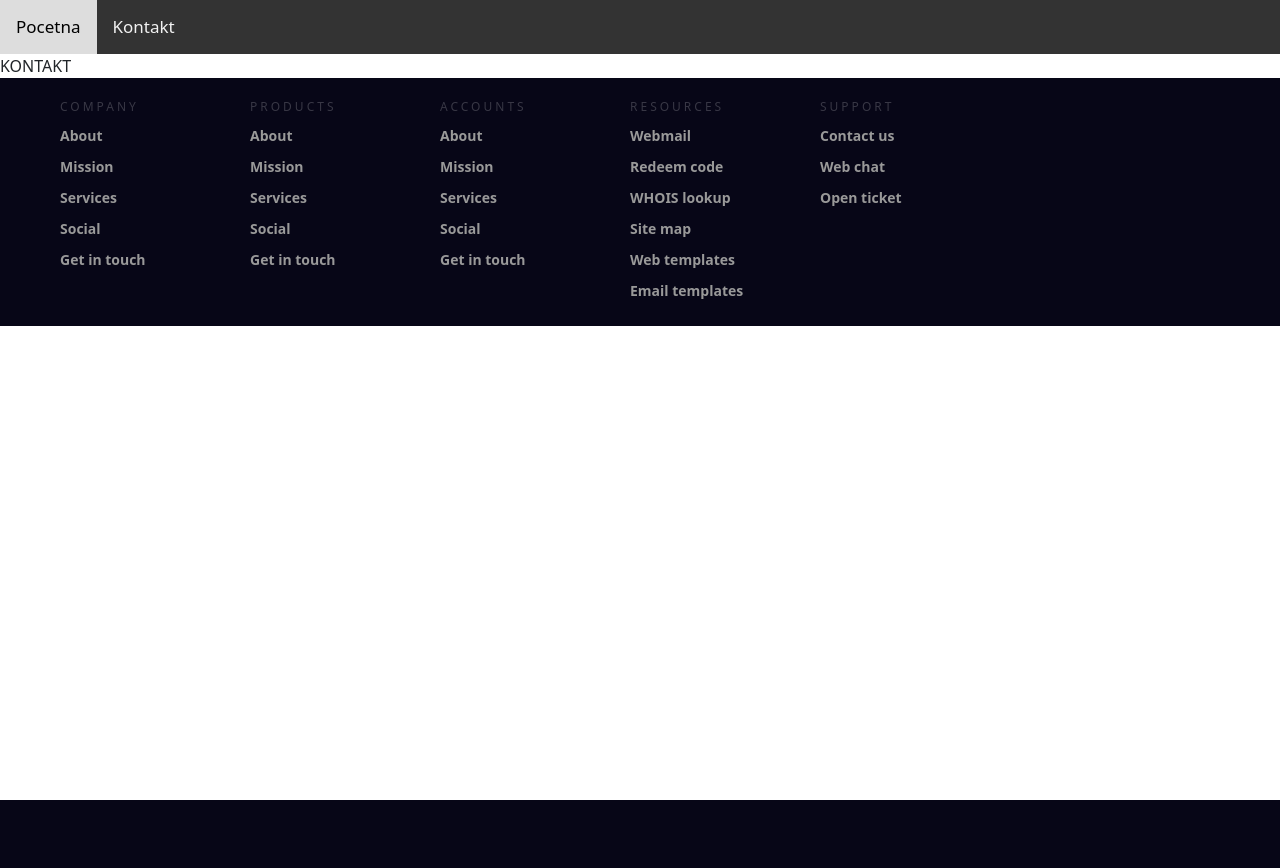
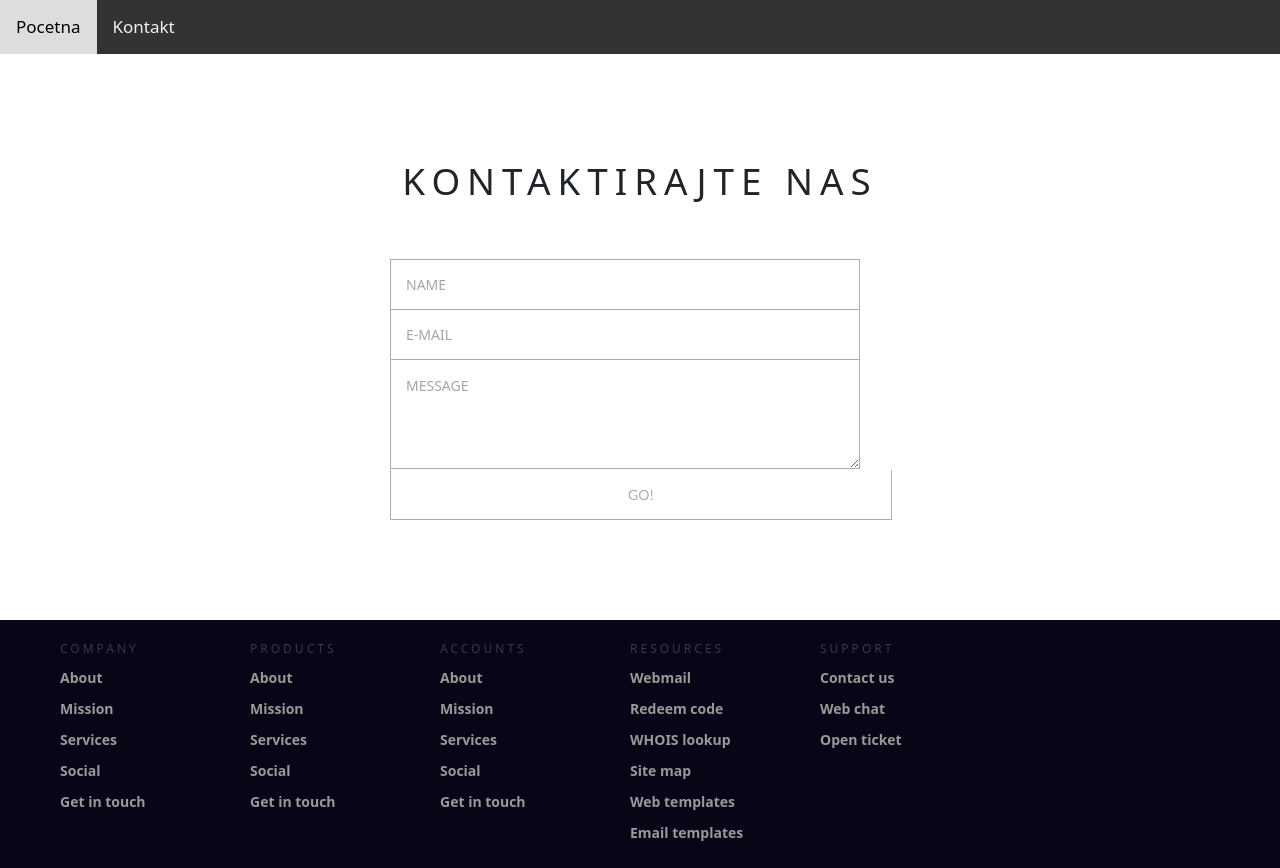
Before and after one commit to MarijaVukovicc/zubarreact, a React (Create React App) app: page /kontakt in a window 1280 px wide. Before the commit the page ends 800 px from the top, so only its background shows below. Built offline with nearby package versions, Linux system fonts and the light colour scheme.

Commit message:
prepravke kontakt strane

```diff
--- a/src/komponente/Kontakt.jsx
+++ b/src/komponente/Kontakt.jsx
@@ -1,10 +1,20 @@
-import React from 'react'
+import React from 'react';
+import './styleKontakt.css';
 
 
 function Kontakt() {
   return (
     <div>
-     KONTAKT
+      		<header>KONTAKTIRAJTE NAS</header>
+
+            <form id="form" className="topBefore">
+
+                    <input id="name" type="text" placeholder="NAME"/>
+                    <input id="email" type="text" placeholder="E-MAIL"/>
+                    <textarea id="message" type="text" placeholder="MESSAGE"></textarea>
+            <input id="submit" type="submit" value="GO!"/>
+
+            </form>
     </div>
   );
 }
--- a/src/komponente/NavBar.jsx
+++ b/src/komponente/NavBar.jsx
@@ -4,7 +4,7 @@ import { Link } from 'react-router-dom';
 function NavBar() {
   return (
     <div>
-        <div class="topnav">
+        <div className="topnav">
           <Link to="/">Pocetna</Link>
           <Link to="/kontakt">Kontakt</Link>
 
--- /dev/null
+++ b/src/komponente/styleKontakt.css
@@ -0,0 +1,168 @@
+@import url(https://fonts.googleapis.com/css?family=Lato:100,300,400);
+
+input::-webkit-input-placeholder, textarea::-webkit-input-placeholder {
+  color: #aca49c;
+  font-size: 0.875em;
+}
+
+input:focus::-webkit-input-placeholder, textarea:focus::-webkit-input-placeholder {
+  color: #bbb5af;
+}
+
+input::-moz-placeholder, textarea::-moz-placeholder {
+  color: #aca49c;
+  font-size: 0.875em;
+}
+
+input:focus::-moz-placeholder, textarea:focus::-moz-placeholder {
+  color: #bbb5af;
+}
+
+input::placeholder, textarea::placeholder {
+  color: #aca49c;
+  font-size: 0.875em;
+}
+
+input:focus::placeholder, textarea::focus:placeholder {
+  color: #bbb5af;
+}
+
+input::-ms-placeholder, textarea::-ms-placeholder {
+  color: #aca49c;
+  font-size: 0.875em;
+}
+
+input:focus::-ms-placeholder, textarea:focus::-ms-placeholder {
+  color: #bbb5af;
+}
+
+/* on hover placeholder */
+
+input:hover::-webkit-input-placeholder, textarea:hover::-webkit-input-placeholder {
+  color: #e2dedb;
+  font-size: 0.875em;
+}
+
+input:hover:focus::-webkit-input-placeholder, textarea:hover:focus::-webkit-input-placeholder {
+  color: #cbc6c1;
+}
+
+input:hover::-moz-placeholder, textarea:hover::-moz-placeholder {
+  color: #e2dedb;
+  font-size: 0.875em;
+}
+
+input:hover:focus::-moz-placeholder, textarea:hover:focus::-moz-placeholder {
+  color: #cbc6c1;
+}
+
+input:hover::placeholder, textarea:hover::placeholder {
+  color: #e2dedb;
+  font-size: 0.875em;
+}
+
+input:hover:focus::placeholder, textarea:hover:focus::placeholder {
+  color: #cbc6c1;
+}
+
+input:hover::placeholder, textarea:hover::placeholder {
+  color: #e2dedb;
+  font-size: 0.875em;
+}
+
+input:hover:focus::-ms-placeholder, textarea:hover::focus:-ms-placeholder {
+  color: #cbc6c1;
+}
+
+body {
+  font-family: 'Lato', sans-serif;
+  background: #e2dedb;
+  color: #b3aca7;
+}
+
+header {
+  position: relative;
+  margin: 100px 0 25px 0;
+  font-size: 2.3em;
+  text-align: center;
+  letter-spacing: 7px;
+}
+
+#form {
+  position: relative;
+  width: 500px;
+  margin: 50px auto 100px auto;
+}
+
+input {
+  font-family: 'Lato', sans-serif;
+  font-size: 0.875em;
+  width: 470px;
+  height: 50px;
+  padding: 0px 15px 0px 15px;
+
+  background: transparent;
+  outline: none;
+  color: #726659;
+
+  border: solid 1px #b3aca7;
+  border-bottom: none;
+
+  transition: all 0.3s ease-in-out;
+  -webkit-transition: all 0.3s ease-in-out;
+  -moz-transition: all 0.3s ease-in-out;
+  -ms-transition: all 0.3s ease-in-out;
+}
+
+input:hover {
+  background: #b3aca7;
+  color: #e2dedb;
+}
+
+textarea {
+  width: 470px;
+  max-width: 470px;
+  height: 110px;
+  max-height: 110px;
+  padding: 15px;
+
+  background: transparent;
+  outline: none;
+
+  color: #726659;
+  font-family: 'Lato', sans-serif;
+  font-size: 0.875em;
+
+  border: solid 1px #b3aca7;
+
+  transition: all 0.3s ease-in-out;
+  -webkit-transition: all 0.3s ease-in-out;
+  -moz-transition: all 0.3s ease-in-out;
+  -ms-transition: all 0.3s ease-in-out;
+}
+
+textarea:hover {
+  background: #b3aca7;
+  color: #e2dedb;
+}
+
+#submit {
+  width: 502px;
+
+  padding: 0;
+  margin: -5px 0px 0px 0px;
+
+  font-family: 'Lato', sans-serif;
+  font-size: 0.875em;
+  color: #b3aca7;
+
+  outline:none;
+  cursor: pointer;
+
+  border: solid 1px #b3aca7;
+  border-top: none;
+}
+
+#submit:hover {
+  color: #e2dedb;
+}
```
